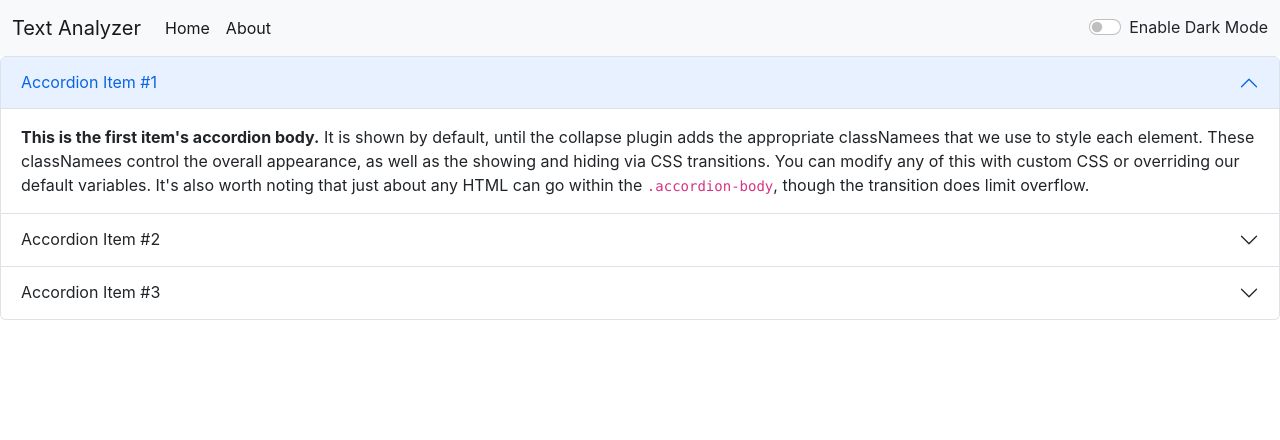
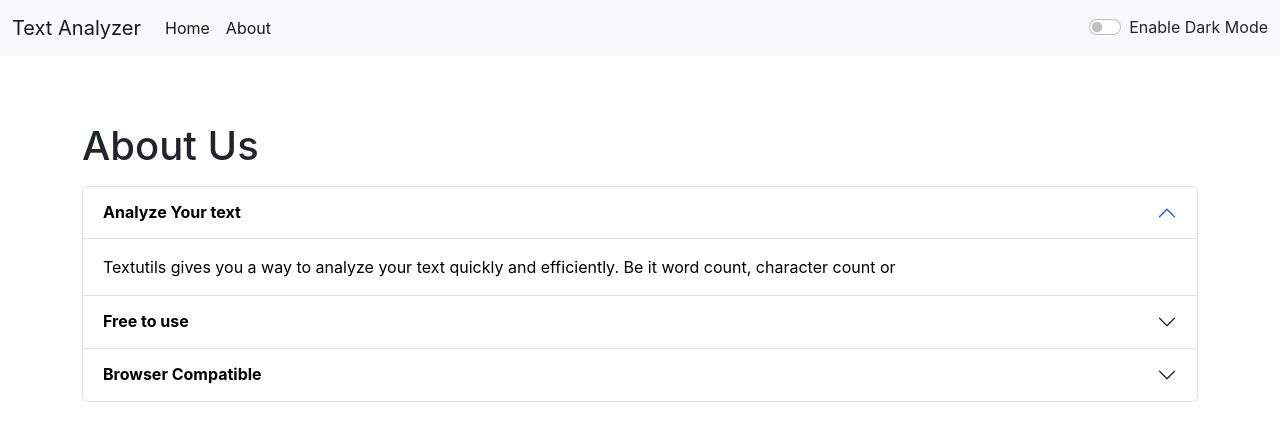
Before and after one commit to UtkarshDhavale/Text-Analyzer, a React (Create React App) app: page /about in a window 1280 px wide. Shown: the top 440 px of the page. Built offline with nearby package versions, Linux system fonts and the light colour scheme.

Commit message:
Changing Dark mode for about.js

```diff
--- a/src/App.js
+++ b/src/App.js
@@ -53,7 +53,7 @@ function App() {
             <TextForm heading = "Enter the Text below:" upperCase = "Convert to UpperCase" lowerCase = "Convert to LowerCase" heading1 = "Summary" clear = "Clear Text" mode={mode} showAlert = {showAlert}/>
           </div>
         } />
-        <Route exact path="about" element={<About/>}/>
+        <Route exact path="about" element={<About about="About Us" mode={mode}/>}/>
       </Routes>
     </BrowserRouter>
     </>
--- a/src/components/About.js
+++ b/src/components/About.js
@@ -1,44 +1,59 @@
 import React from 'react'
 
-export default function About() {
+
+export default function About(props) {
+
+    let myStyle = {
+        color: props.mode ==='dark'?'white':'black',
+        backgroundColor: props.mode ==='dark'?'#6c757d':'white',
+    }
+
+    let myStyle1 = {
+        color: props.mode ==='dark'?'white':'black',
+        backgroundColor: props.mode ==='dark'?'#212529':'white',
+    }
+
   return (
+    <div className="container">
+        <h1 className="my-3">{props.about}</h1>
     <div className="accordion" id="accordionExample">
-    <div className="accordion-item">
+    <div className="accordion-item" style={myStyle}>
         <h2 className="accordion-header" id="headingOne">
-        <button className="accordion-button" type="button" data-bs-toggle="collapse" data-bs-target="#collapseOne" aria-expanded="true" aria-controls="collapseOne">
-            Accordion Item #1
+        <button className="accordion-button" style={myStyle1} type="button" data-bs-toggle="collapse" data-bs-target="#collapseOne" aria-expanded="true" aria-controls="collapseOne">
+        <strong>Analyze Your text </strong>
         </button>
         </h2>
         <div id="collapseOne" className="accordion-collapse collapse show" aria-labelledby="headingOne" data-bs-parent="#accordionExample">
-        <div className="accordion-body">
-            <strong>This is the first item's accordion body.</strong> It is shown by default, until the collapse plugin adds the appropriate classNamees that we use to style each element. These classNamees control the overall appearance, as well as the showing and hiding via CSS transitions. You can modify any of this with custom CSS or overriding our default variables. It's also worth noting that just about any HTML can go within the <code>.accordion-body</code>, though the transition does limit overflow.
+        <div className="accordion-body" style={myStyle}>
+            Textutils gives you a way to analyze your text quickly and efficiently. Be it word count, character count or
         </div>
         </div>
     </div>
-    <div className="accordion-item">
+    <div className="accordion-item" style={myStyle}>
         <h2 className="accordion-header" id="headingTwo">
-        <button className="accordion-button collapsed" type="button" data-bs-toggle="collapse" data-bs-target="#collapseTwo" aria-expanded="false" aria-controls="collapseTwo">
-            Accordion Item #2
+        <button className="accordion-button collapsed" style={myStyle1} type="button" data-bs-toggle="collapse" data-bs-target="#collapseTwo" aria-expanded="false" aria-controls="collapseTwo">
+        <strong>Free to use </strong>
         </button>
         </h2>
         <div id="collapseTwo" className="accordion-collapse collapse" aria-labelledby="headingTwo" data-bs-parent="#accordionExample">
-        <div className="accordion-body">
-            <strong>This is the second item's accordion body.</strong> It is hidden by default, until the collapse plugin adds the appropriate classNamees that we use to style each element. These classNamees control the overall appearance, as well as the showing and hiding via CSS transitions. You can modify any of this with custom CSS or overriding our default variables. It's also worth noting that just about any HTML can go within the <code>.accordion-body</code>, though the transition does limit overflow.
+        <div className="accordion-body" style={myStyle}>
+             TextUtils is a free character counter tool that provides instant character count & word count statistics for a given text. TextUtils reports the number of words and characters. Thus it is suitable for writing text with word/ character limit.
         </div>
         </div>
     </div>
-    <div className="accordion-item">
+    <div className="accordion-item" style={myStyle}>
         <h2 className="accordion-header" id="headingThree">
-        <button className="accordion-button collapsed" type="button" data-bs-toggle="collapse" data-bs-target="#collapseThree" aria-expanded="false" aria-controls="collapseThree">
-            Accordion Item #3
+        <button className="accordion-button collapsed" style={myStyle1} type="button" data-bs-toggle="collapse" data-bs-target="#collapseThree" aria-expanded="false" aria-controls="collapseThree">
+            <strong>Browser Compatible </strong>
         </button>
         </h2>
         <div id="collapseThree" className="accordion-collapse collapse" aria-labelledby="headingThree" data-bs-parent="#accordionExample">
-        <div className="accordion-body">
-            <strong>This is the third item's accordion body.</strong> It is hidden by default, until the collapse plugin adds the appropriate classNamees that we use to style each element. These classNamees control the overall appearance, as well as the showing and hiding via CSS transitions. You can modify any of this with custom CSS or overriding our default variables. It's also worth noting that just about any HTML can go within the <code>.accordion-body</code>, though the transition does limit overflow.
+        <div className="accordion-body" style={myStyle}>
+            This word counter software works in any web browsers such as Chrome, Firefox, Internet Explorer, Safari, Opera. It suits to count characters in facebook, blog, books, excel document, pdf document, essays, etc.
         </div>
         </div>
     </div>
     </div>
+    </div>
   )
 }
--- a/src/components/Alert.js
+++ b/src/components/Alert.js
@@ -2,8 +2,12 @@ import React from 'react'
 
 export default function Alert(props) {
   return (
-    props.alert && <div className="alert alert-success alert-dismissible fade show" role="alert">
-        <strong>{props.alert.type}</strong>: {props.alert.message}
+    <div style={{height:'50px'}}>
+    {
+      props.alert && <div className="alert alert-success alert-dismissible fade show" role="alert">
+          <strong>{props.alert.type}</strong>: {props.alert.message}
+      </div>
+    }
     </div>
   )
 }
--- a/src/components/TextForm.js
+++ b/src/components/TextForm.js
@@ -10,20 +10,12 @@ export default function TextForm(props) {
     }
 
     const convertUpperCase = ()=>{
-        if(text.length===0){
-            alert("Please Enter the Text!!");
-            return 0;
-        }
         setText(text.toUpperCase());
         props.showAlert("Success","Converted to Uppercase");
         //console.log("On Click Handler Call");
     }
 
     const convertLowercase = ()=>{
-        if(text.length===0){
-            alert("Please Enter the Text!!");
-            return 0;
-        }
         setText(text.toLowerCase());
         props.showAlert("Success","Converted to Lowercase");
         //console.log("On Click Handler Call");
@@ -36,19 +28,11 @@ export default function TextForm(props) {
     }
 
     const CopyText = ()=>{
-        if(text.length===0){
-            alert("Please Enter the Text!!");
-            return 0;
-        }
         navigator.clipboard.writeText(text);
         props.showAlert("Success","Copy to Clipboard");
     }
 
     const removeExtraSpaces = ()=>{
-        if(text.length===0){
-            alert("Please Enter the Text!!");
-            return 0;
-        }
         setText(text.split(/[ ]+/).join(" "));
         props.showAlert("Success","Extra Space Removed");
     }
@@ -61,11 +45,11 @@ export default function TextForm(props) {
             <div className="mb-3">
             <textarea className="form-control" value = {text} onChange={handleOnChange} id="mybox" rows="8"></textarea>
             </div>
-            <button className={`btn btn-${(props.mode==="dark")?"dark":"primary"} mx-1 my-1`} onClick={convertUpperCase}>{props.upperCase}</button>
-            <button className={`btn btn-${(props.mode==="dark")?"dark":"primary"} mx-1 my-1`} onClick={convertLowercase}>{props.lowerCase}</button>
-            <button className={`btn btn-${(props.mode==="dark")?"dark":"primary"} mx-1 my-1`} onClick={clearText}>{props.clear}</button>
-            <button className={`btn btn-${(props.mode==="dark")?"dark":"primary"} mx-1 my-1`} onClick={CopyText}>Copy Text</button>
-            <button className={`btn btn-${(props.mode==="dark")?"dark":"primary"} mx-1 my-1`} onClick={removeExtraSpaces}>Remove Extra Spaces</button>
+            <button disabled = {text.length===0} className={`btn btn-${(props.mode==="dark")?"dark":"primary"} mx-1 my-1`} onClick={convertUpperCase}>{props.upperCase}</button>
+            <button disabled = {text.length===0} className={`btn btn-${(props.mode==="dark")?"dark":"primary"} mx-1 my-1`} onClick={convertLowercase}>{props.lowerCase}</button>
+            <button disabled = {text.length===0} className={`btn btn-${(props.mode==="dark")?"dark":"primary"} mx-1 my-1`} onClick={clearText}>{props.clear}</button>
+            <button disabled = {text.length===0} className={`btn btn-${(props.mode==="dark")?"dark":"primary"} mx-1 my-1`} onClick={CopyText}>Copy Text</button>
+            <button disabled = {text.length===0} className={`btn btn-${(props.mode==="dark")?"dark":"primary"} mx-1 my-1`} onClick={removeExtraSpaces}>Remove Extra Spaces</button>
         </div>
 
         <div className="container my-2">
@@ -73,7 +57,7 @@ export default function TextForm(props) {
             <p>Your text is having {(text.trim().length===0)?0:text.trim().split(/\s+/).length} Words and {text.length} characters</p>
             <p>{0.008*(text.trim().length)} minutes read</p>
             <u><h4>Preview</h4></u>
-            <p>{(text.length===0)?"Enter something in Textbox!!":text}</p>
+            <p>{(text.length===0)?"Nothing to Preview!!":text}</p>
         </div>
     </div>
     </>
```
